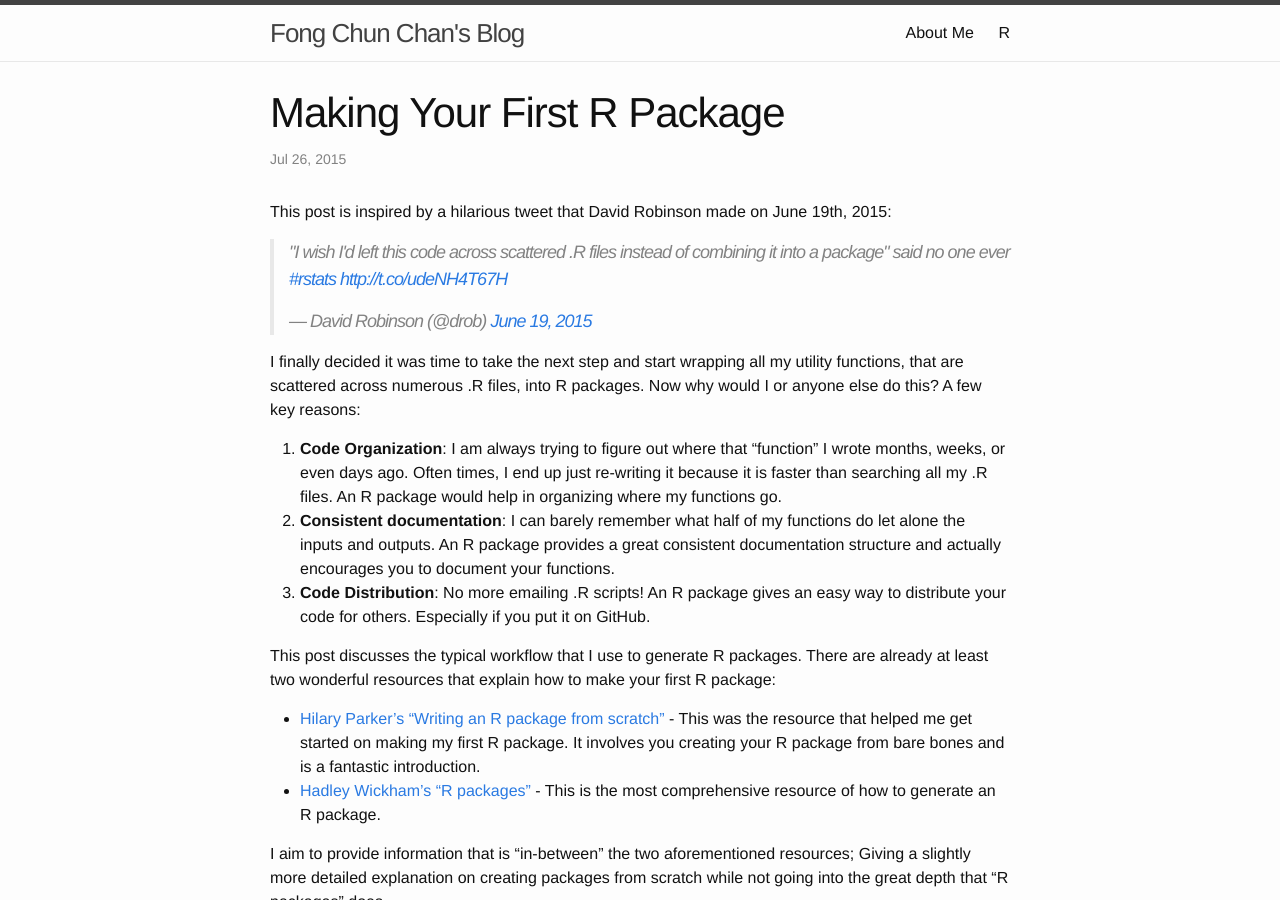
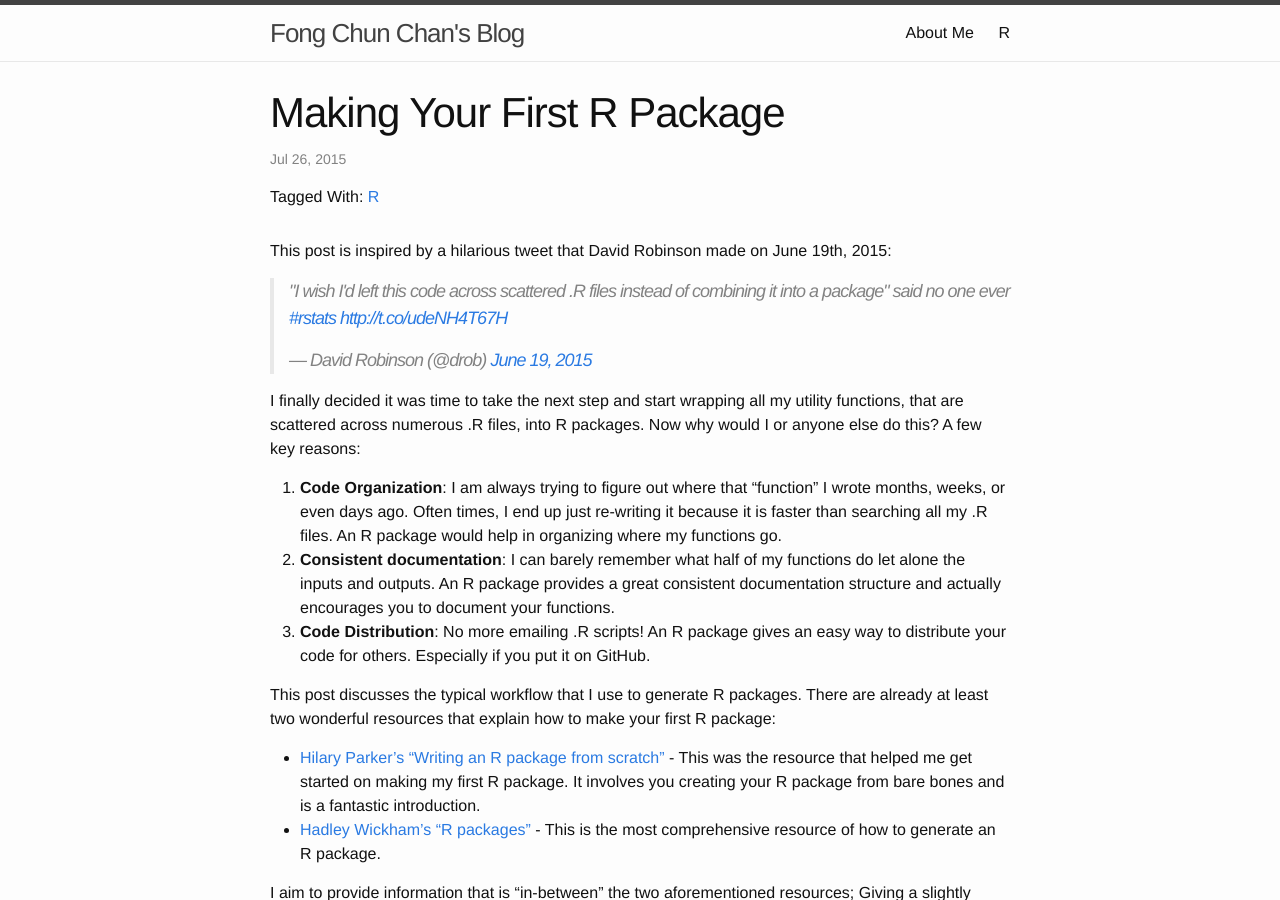
Before and after one commit to tinyheero/tinyheero.github.io, a Jekyll site: the page built from _posts/2015-07-26-making-your-first-R-package.md, in a window 1280 px wide and 900 px high. Built offline with Jekyll 4.4.1, drawn with Linux system fonts in a browser that asks for light colours; Markdown is read by kramdown in place of the engine named in the settings; comment, search, counter and statistics services are not loaded.

Commit message:
Adding Final Component to Plugin-free Tags

```diff
--- a/_layouts/post.html
+++ b/_layouts/post.html
@@ -1,17 +1,33 @@
 ---
 layout: default
 ---
+
+{% assign post = page %}
+{% if post.tags.size > 0 %}
+    {% capture tags_content %}Tagged With{% if post.tags.size == 1 %}<i class="fa fa-tag"></i>{% else %}<i class="fa fa-tags"></i>{% endif %}: {% endcapture %}
+    {% for post_tag in post.tags %}
+      {% assign tag = site.data.tags[post_tag] %}
+      {% if tag %}
+        {% capture tags_content_temp %}{{ tags_content }}<a href="/tags/{{ tag.slug }}/">{{ tag.name }}</a>{% if forloop.last == false %}, {% endif %}{% endcapture %}
+        {% assign tags_content = tags_content_temp %}
+      {% endif %}
+    {% endfor %}
+{% else %}
+    {% assign tags_content = '' %}
+{% endif %}
+
 <div class="post">
 
   <header class="post-header">
     <h1 class="post-title">{{ page.title }}</h1>
     <p class="post-meta">{{ page.date | date: "%b %-d, %Y" }}{% if page.author %} • {{ page.author }}{% endif %}{% if page.meta %} • {{ page.meta }}{% endif %}</p>
+    <p id="post-meta">{{ tags_content }}</p>
   </header>
 
   <article class="post-content">
     {{ content }}
 
-		{% include disqus.html %}
+    {% include disqus.html %}
   </article>
 
 </div>
```
Also changed, not shown: _layouts/posts_by_tag.html (added, +10 -0 lines), blog/tag/R.md (added, +5 -0 lines).
